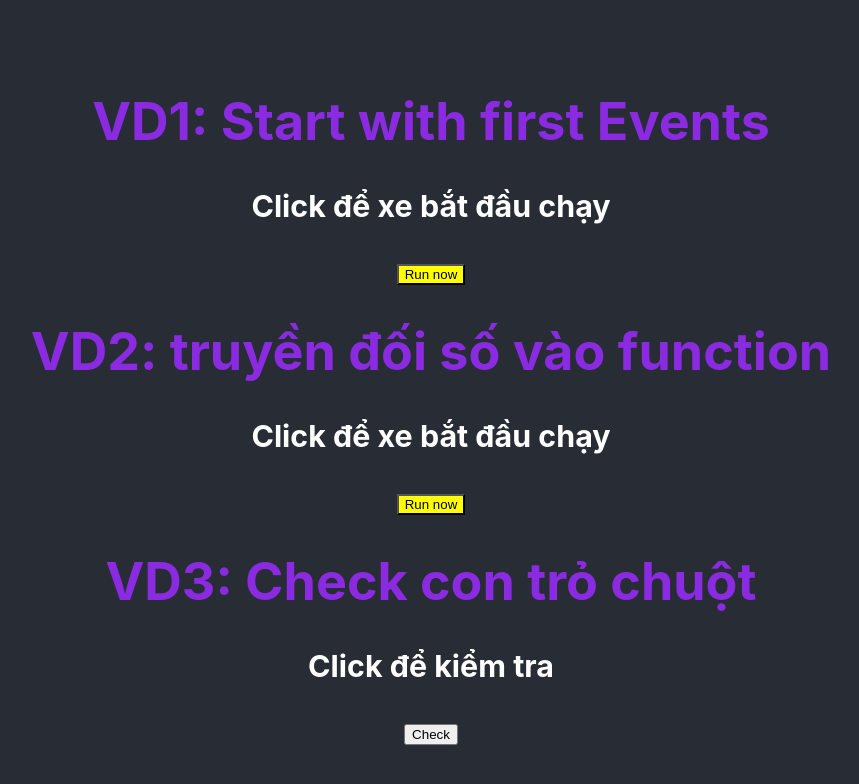
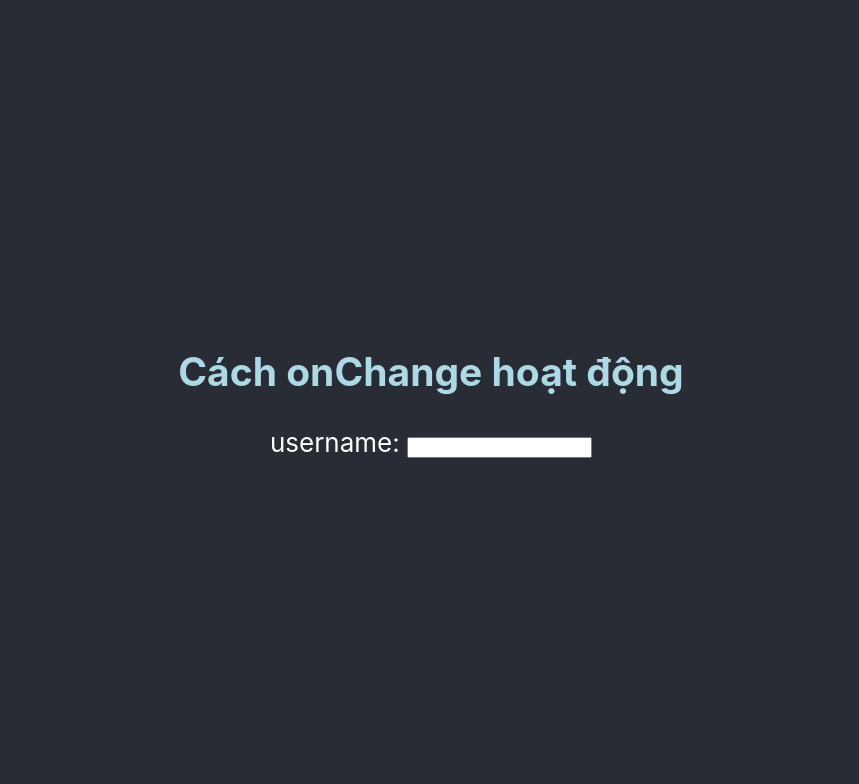
Before and after one commit to thanhNa03git/StudyReactJS, a React (Create React App) app in the folder firstapp/: page / in a window 1280 px wide. Shown: the top 784 px of the page, without its empty margins (209-1068 px from the left). Built offline with nearby package versions, Linux system fonts and the light colour scheme.

Commit message:
học form đơn giản

```diff
--- a/firstapp/src/App.js
+++ b/firstapp/src/App.js
@@ -1,15 +1,18 @@
 // import logo from "./logo.svg";
 import "./App.css";
+
 // import Shape from "./Shape";
-import Car from "./Car";
+// import Car from "./Car";
 // import Container from "./Animals";
+import MyForm from "./myForm";
 
 function App() {
   return (
     <div className="App">
       <header className="App-header">
         {/* <img src={logo} className="App-logo" alt="logo" /> */}
-        <Car color="yellow"/>
+        {/* <Car color="yellow"/> */}
+        <MyForm/>
       </header>
     </div>
   );
--- /dev/null
+++ b/firstapp/src/myForm.js
@@ -0,0 +1,37 @@
+import React from "react";
+
+class MyForm extends React.Component{
+    constructor(props) {
+        super(props);
+        this.state = {
+            username: '',
+        };
+    }
+
+    myChangeHadler = (event) => {
+        console.log('value trong myChangeHadler', event.target.value);
+        //console.log('myChangeHadler', event); //check console
+        this.setState({
+            username: event.target.value,
+        });
+    };
+
+    render() {
+
+        let header = '';
+        if(this.state.username)
+            header = <h3>Hello {this.state.username}</h3>
+        else
+            header = '';
+
+        return(
+            <form>
+                <h2 style={{color:'lightblue'}}>Cách onChange hoạt động</h2>
+                {header}
+                <p>username: <input type="text" onChange={this.myChangeHadler}/></p>
+            </form>
+        )
+    }
+}
+
+export default MyForm
```
